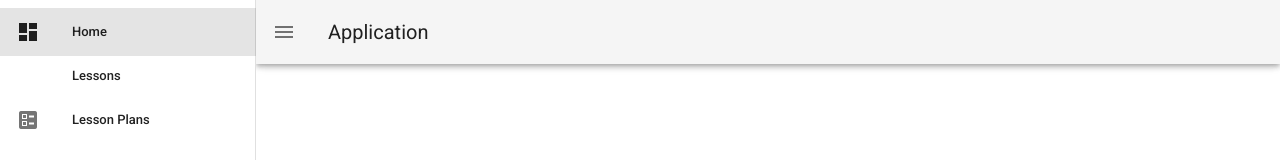
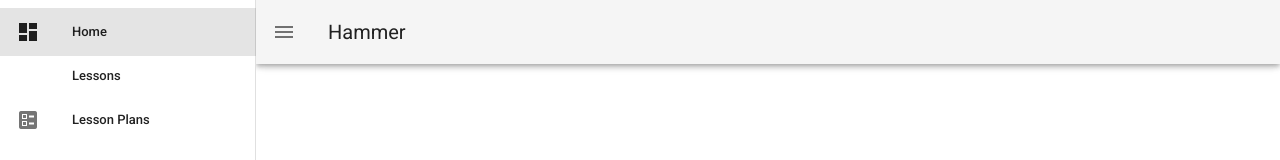
Before and after one commit to alwindoss/hammer, a Vue app in the folder ui/: page / in a window 1280 px wide. Shown: the top 160 px of the page. Built offline with nearby package versions, Linux system fonts and the light colour scheme.

Commit message:
Changed the app name
Signed-off-by: Alwin Doss <alwindoss84@gmail.com>

```diff
--- a/ui/src/App.vue
+++ b/ui/src/App.vue
@@ -19,7 +19,7 @@
     <v-app-bar app>
       <v-app-bar-nav-icon @click="drawer = !drawer"></v-app-bar-nav-icon>
 
-      <v-toolbar-title>Application</v-toolbar-title>
+      <v-toolbar-title>Hammer</v-toolbar-title>
     </v-app-bar>
 
     <v-main>
```
